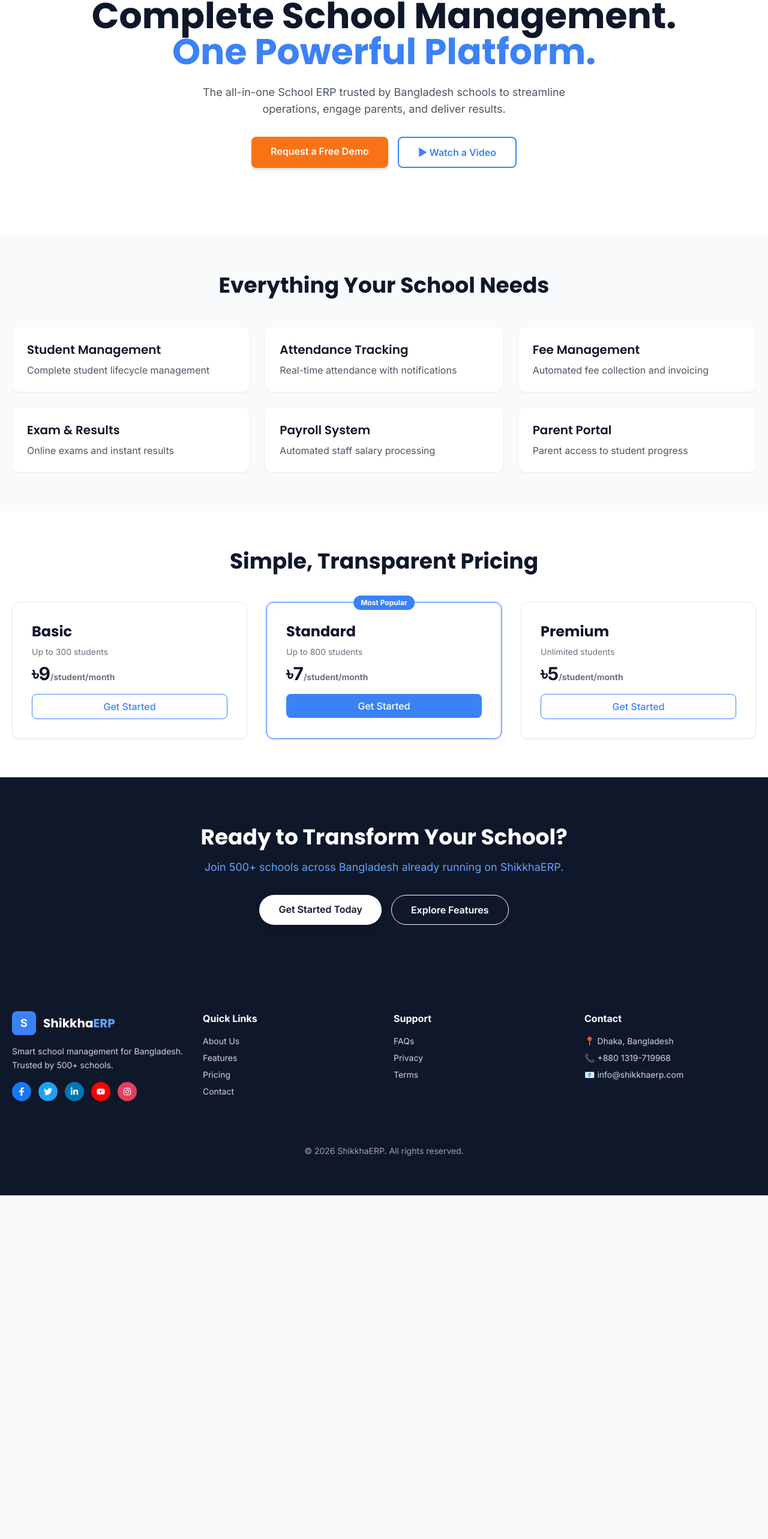
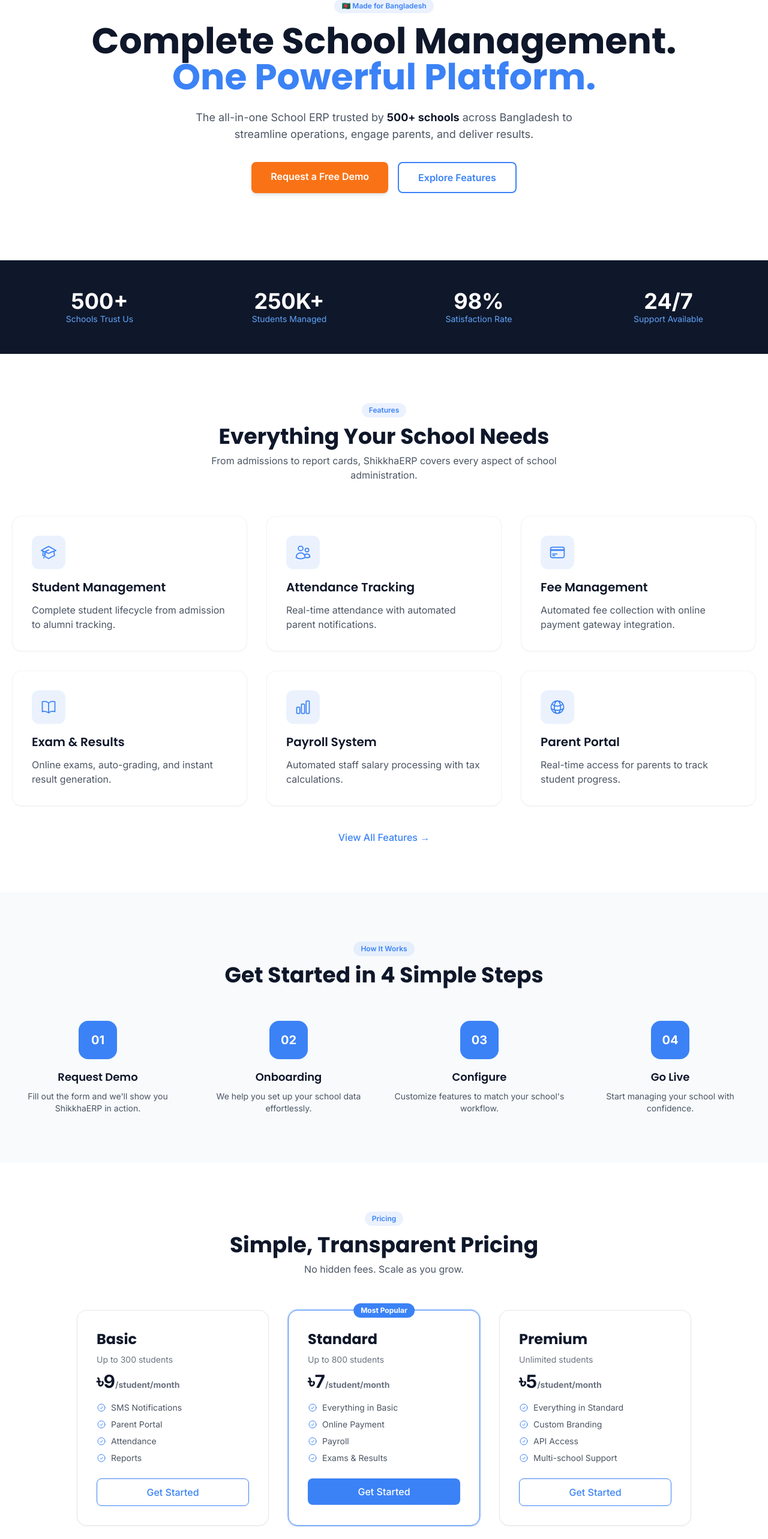
Before and after one commit to Rukaiya2009/ShikkhaErp_WebAPP, a Next.js app: page / in a window 1280 px wide. Shown: the part 196-2762 px from the top of the page at 60% size. Before the commit the page ends 2189 px from the top, so only its background shows below. Built offline with nearby package versions, Linux system fonts and the light colour scheme.

Commit message:
improve home page
some changes at home page

```diff
--- a/src/app/about/page.tsx
+++ b/src/app/about/page.tsx
@@ -21,6 +21,7 @@
     <>
       {/* ===== HERO SECTION ===== */}
       <section className="relative bg-gradient-to-br from-primary via-primary to-primary-light text-white overflow-hidden py-24 lg:py-32">
+        {/* Animated background shapes */}
         <div className="absolute top-0 right-0 w-96 h-96 bg-accent/20 rounded-full blur-3xl -translate-y-24 translate-x-24 animate-pulse" />
         <div className="absolute bottom-0 left-0 w-72 h-72 bg-accent/10 rounded-full blur-3xl translate-y-24 -translate-x-24 animate-pulse" />
         <div className="absolute top-1/2 left-1/2 -translate-x-1/2 -translate-y-1/2 w-[800px] h-[800px] bg-accent/5 rounded-full blur-3xl" />
@@ -289,7 +290,7 @@
       </section>
 
       {/* ===== FINAL CTA ===== */}
-      <section className="bg-gradient-to-r from-primary to-primary-light py-20">
+      <section className="bg-gradient-to-r from-primary via-primary-light to-accent/30 py-20">
         <div className="container-custom text-center">
           <h3 className="text-3xl font-heading font-bold text-white mb-4">
             Ready to transform your school?
--- a/src/app/page.tsx
+++ b/src/app/page.tsx
@@ -1,5 +1,15 @@
 /* src/app/page.tsx */
 import Link from 'next/link';
+import {
+  ArrowRightIcon,
+  CheckCircleIcon,
+  AcademicCapIcon,
+  UsersIcon,
+  CreditCardIcon,
+  BookOpenIcon,
+  GlobeAltIcon,
+  ChartBarIcon
+} from '@heroicons/react/24/outline';
 import CTASection from '@/components/CTASection';
 
 export default function Home() {
@@ -8,12 +18,15 @@
       {/* Hero Section */}
       <section className="bg-white py-20 lg:py-28">
         <div className="container-custom text-center">
+          <span className="inline-block bg-accent/10 text-accent text-xs font-semibold px-3 py-1 rounded-full mb-4">
+            🇧🇩 Made for Bangladesh
+          </span>
           <h1 className="text-4xl md:text-5xl lg:text-6xl font-heading font-bold text-primary leading-tight mb-6">
             Complete School Management. <br />
             <span className="text-accent">One Powerful Platform.</span>
           </h1>
           <p className="text-lg text-gray-600 max-w-2xl mx-auto mb-8">
-            The all-in-one School ERP trusted by Bangladesh schools to streamline operations, engage parents, and deliver results.
+            The all-in-one School ERP trusted by <strong className="text-primary">500+ schools</strong> across Bangladesh to streamline operations, engage parents, and deliver results.
           </p>
           <div className="flex flex-col sm:flex-row gap-4 justify-center">
             <Link
@@ -22,31 +35,131 @@
             >
               Request a Free Demo
             </Link>
-            <button className="border-2 border-accent text-accent px-8 py-3 rounded-lg font-semibold hover:bg-accent hover:text-white transition">
-              ▶ Watch a Video
-            </button>
+            <Link
+              href="/features"
+              className="border-2 border-accent text-accent px-8 py-3 rounded-lg font-semibold hover:bg-accent hover:text-white transition"
+            >
+              Explore Features
+            </Link>
+          </div>
+        </div>
+      </section>
+
+      {/* Stats Row */}
+      <section className="bg-primary py-12">
+        <div className="container-custom">
+          <div className="grid grid-cols-2 md:grid-cols-4 gap-6 text-center">
+            <div>
+              <div className="text-3xl md:text-4xl font-bold text-white">500+</div>
+              <div className="text-sm text-accent-light">Schools Trust Us</div>
+            </div>
+            <div>
+              <div className="text-3xl md:text-4xl font-bold text-white">250K+</div>
+              <div className="text-sm text-accent-light">Students Managed</div>
+            </div>
+            <div>
+              <div className="text-3xl md:text-4xl font-bold text-white">98%</div>
+              <div className="text-sm text-accent-light">Satisfaction Rate</div>
+            </div>
+            <div>
+              <div className="text-3xl md:text-4xl font-bold text-white">24/7</div>
+              <div className="text-sm text-accent-light">Support Available</div>
+            </div>
           </div>
         </div>
       </section>
 
       {/* Features Section */}
-      <section className="py-16 bg-light">
+      <section className="py-20 bg-white">
         <div className="container-custom">
-          <h2 className="text-3xl md:text-4xl font-heading font-bold text-primary text-center mb-12">
-            Everything Your School Needs
-          </h2>
-          <div className="grid grid-cols-1 md:grid-cols-3 gap-6">
+          <div className="text-center mb-14">
+            <span className="inline-block bg-accent/10 text-accent text-xs font-semibold px-3 py-1 rounded-full mb-3">
+              Features
+            </span>
+            <h2 className="text-3xl md:text-4xl font-heading font-bold text-primary">
+              Everything Your School Needs
+            </h2>
+            <p className="text-gray-600 max-w-2xl mx-auto mt-2">
+              From admissions to report cards, ShikkhaERP covers every aspect of school administration.
+            </p>
+          </div>
+
+          <div className="grid grid-cols-1 md:grid-cols-2 lg:grid-cols-3 gap-8">
             {[
-              { title: "Student Management", desc: "Complete student lifecycle management" },
-              { title: "Attendance Tracking", desc: "Real-time attendance with notifications" },
-              { title: "Fee Management", desc: "Automated fee collection and invoicing" },
-              { title: "Exam & Results", desc: "Online exams and instant results" },
-              { title: "Payroll System", desc: "Automated staff salary processing" },
-              { title: "Parent Portal", desc: "Parent access to student progress" },
+              {
+                icon: AcademicCapIcon,
+                title: "Student Management",
+                desc: "Complete student lifecycle from admission to alumni tracking."
+              },
+              {
+                icon: UsersIcon,
+                title: "Attendance Tracking",
+                desc: "Real-time attendance with automated parent notifications."
+              },
+              {
+                icon: CreditCardIcon,
+                title: "Fee Management",
+                desc: "Automated fee collection with online payment gateway integration."
+              },
+              {
+                icon: BookOpenIcon,
+                title: "Exam & Results",
+                desc: "Online exams, auto-grading, and instant result generation."
+              },
+              {
+                icon: ChartBarIcon,
+                title: "Payroll System",
+                desc: "Automated staff salary processing with tax calculations."
+              },
+              {
+                icon: GlobeAltIcon,
+                title: "Parent Portal",
+                desc: "Real-time access for parents to track student progress."
+              },
             ].map((feature, idx) => (
-              <div key={idx} className="bg-white p-6 rounded-xl shadow-sm border border-gray-100 hover:shadow-md transition">
-                <h3 className="text-xl font-heading font-semibold text-primary mb-2">{feature.title}</h3>
+              <div key={idx} className="bg-white p-8 rounded-2xl shadow-sm border border-gray-100 hover:shadow-lg transition group">
+                <div className="w-14 h-14 bg-accent/10 rounded-xl flex items-center justify-center mb-4 group-hover:bg-accent transition">
+                  <feature.icon className="w-7 h-7 text-accent group-hover:text-white transition" />
+                </div>
+                <h3 className="text-xl font-heading font-semibold text-primary mb-3">{feature.title}</h3>
                 <p className="text-gray-600">{feature.desc}</p>
+              </div>
+            ))}
+          </div>
+
+          <div className="text-center mt-10">
+            <Link href="/features" className="text-accent font-medium hover:underline">
+              View All Features →
+            </Link>
+          </div>
+        </div>
+      </section>
+
+      {/* How It Works */}
+      <section className="py-20 bg-light">
+        <div className="container-custom">
+          <div className="text-center mb-14">
+            <span className="inline-block bg-accent/10 text-accent text-xs font-semibold px-3 py-1 rounded-full mb-3">
+              How It Works
+            </span>
+            <h2 className="text-3xl md:text-4xl font-heading font-bold text-primary">
+              Get Started in 4 Simple Steps
+            </h2>
+          </div>
+
+          <div className="grid grid-cols-1 sm:grid-cols-2 lg:grid-cols-4 gap-8">
+            {[
+              { step: "01", title: "Request Demo", desc: "Fill out the form and we'll show you ShikkhaERP in action." },
+              { step: "02", title: "Onboarding", desc: "We help you set up your school data effortlessly." },
+              { step: "03", title: "Configure", desc: "Customize features to match your school's workflow." },
+              { step: "04", title: "Go Live", desc: "Start managing your school with confidence." },
+            ].map((item, idx) => (
+              <div key={idx} className="text-center">
+                <div className="w-16 h-16 bg-accent text-white rounded-2xl flex items-center justify-center text-xl font-bold mx-auto mb-4">
+                  {item.step}
+                </div>
+                <h3 className="text-lg font-heading font-semibold text-primary mb-2">{item.title}</h3>
+                <p className="text-gray-600 text-sm">{item.desc}</p>
               </div>
             ))}
           </div>
@@ -54,18 +167,45 @@
       </section>
 
       {/* Pricing Section */}
-      <section className="py-16 bg-white">
+      <section className="py-20 bg-white">
         <div className="container-custom">
-          <h2 className="text-3xl md:text-4xl font-heading font-bold text-primary text-center mb-12">
-            Simple, Transparent Pricing
-          </h2>
-          <div className="grid grid-cols-1 md:grid-cols-3 gap-8">
+          <div className="text-center mb-14">
+            <span className="inline-block bg-accent/10 text-accent text-xs font-semibold px-3 py-1 rounded-full mb-3">
+              Pricing
+            </span>
+            <h2 className="text-3xl md:text-4xl font-heading font-bold text-primary">
+              Simple, Transparent Pricing
+            </h2>
+            <p className="text-gray-600 max-w-2xl mx-auto mt-2">
+              No hidden fees. Scale as you grow.
+            </p>
+          </div>
+
+          <div className="grid grid-cols-1 md:grid-cols-3 gap-8 max-w-5xl mx-auto">
             {[
-              { name: "Basic", price: "৳9", students: "Up to 300" },
-              { name: "Standard", price: "৳7", students: "Up to 800", popular: true },
-              { name: "Premium", price: "৳5", students: "Unlimited" },
+              {
+                name: "Basic",
+                price: "৳9",
+                students: "Up to 300",
+                features: ["SMS Notifications", "Parent Portal", "Attendance", "Reports"]
+              },
+              {
+                name: "Standard",
+                price: "৳7",
+                students: "Up to 800",
+                features: ["Everything in Basic", "Online Payment", "Payroll", "Exams & Results"],
+                popular: true
+              },
+              {
+                name: "Premium",
+                price: "৳5",
+                students: "Unlimited",
+                features: ["Everything in Standard", "Custom Branding", "API Access", "Multi-school Support"]
+              },
             ].map((plan, idx) => (
-              <div key={idx} className={`relative bg-white p-8 rounded-xl shadow-sm border ${plan.popular ? 'border-accent ring-2 ring-accent/20' : 'border-gray-200'}`}>
+              <div key={idx} className={`relative bg-white p-8 rounded-2xl shadow-sm border ${
+                plan.popular ? 'border-accent ring-2 ring-accent/20 shadow-lg' : 'border-gray-200'
+              }`}>
                 {plan.popular && (
                   <span className="absolute -top-3 left-1/2 -translate-x-1/2 bg-accent text-white text-xs font-bold px-3 py-1 rounded-full">
                     Most Popular
@@ -76,9 +216,17 @@
                 <div className="text-3xl font-bold text-primary mb-4">
                   {plan.price}<span className="text-sm text-gray-500">/student/month</span>
                 </div>
+                <ul className="space-y-2 mb-6">
+                  {plan.features.map((feat, i) => (
+                    <li key={i} className="flex items-center gap-2 text-sm text-gray-600">
+                      <CheckCircleIcon className="w-4 h-4 text-accent" />
+                      {feat}
+                    </li>
+                  ))}
+                </ul>
                 <Link
                   href="/contact"
-                  className={`block text-center py-2 rounded-lg font-medium transition ${
+                  className={`block text-center py-2.5 rounded-lg font-medium transition ${
                     plan.popular
                       ? 'bg-accent text-white hover:bg-accent-light'
                       : 'border border-accent text-accent hover:bg-accent hover:text-white'
@@ -92,7 +240,7 @@
         </div>
       </section>
 
-      {/* CTA Section */}
+      {/* ===== CTA SECTION ===== */}
       <CTASection />
     </>
   );
--- a/src/components/Footer.tsx
+++ b/src/components/Footer.tsx
@@ -16,7 +16,7 @@
   ];
 
   return (
-    <footer className="bg-primary text-gray-300 py-16 mt-0">
+    <footer className="bg-primary border-t border-white/10 py-16">
       <div className="container-custom">
         <div className="grid grid-cols-1 md:grid-cols-4 gap-8 mb-12">
           {/* Brand Column */}
@@ -78,7 +78,7 @@
           </div>
         </div>
 
-        <div className="border-t border-primary-light/30 pt-6 text-center text-sm text-gray-400">
+        <div className="border-t border-white/10 pt-6 text-center text-sm text-gray-400">
           <p>© {currentYear} ShikkhaERP. All rights reserved.</p>
         </div>
       </div>
```
